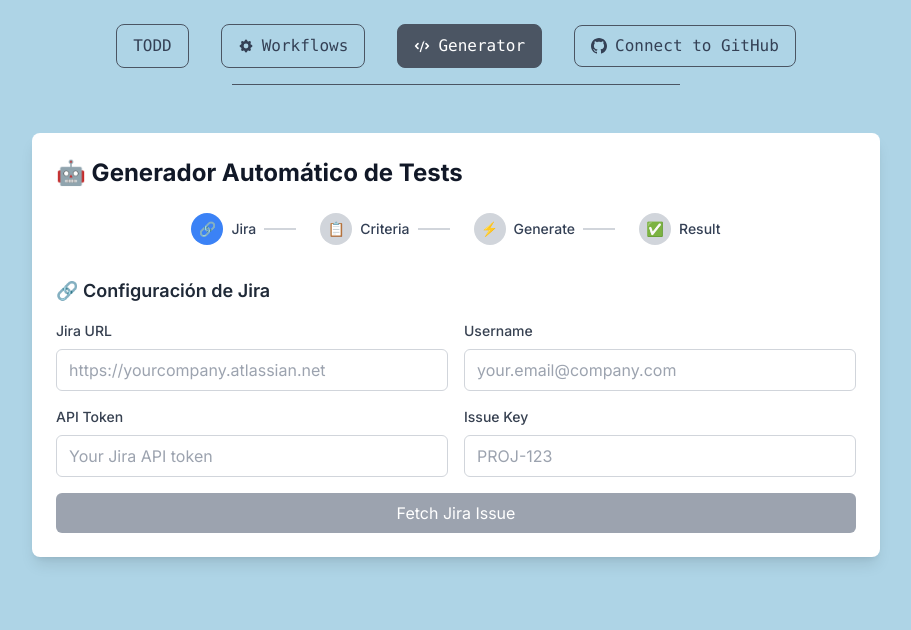
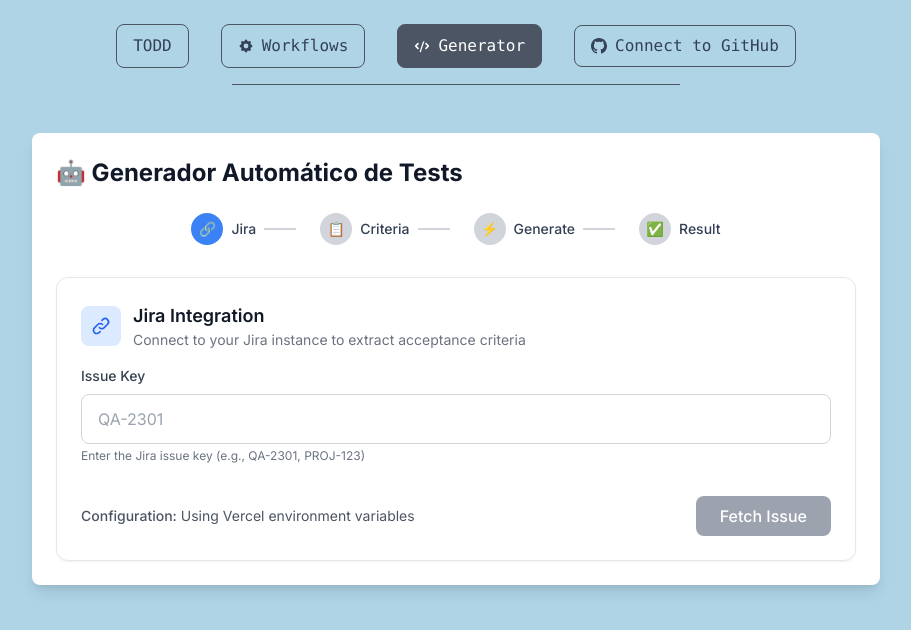
Before and after one commit to nelceb/todd-automation, a Next.js app: page / in a window 1280 px wide. Both pictures are taken after a click on the button "Generator". Shown: the top 630 px of the page, without its empty margins (184-1095 px from the left). Built offline with nearby package versions, Linux system fonts and the light colour scheme.

Commit message:
feat: Redesign Jira configuration with card-style UI and use environment variables

```diff
--- a/app/api/jira/route.ts
+++ b/app/api/jira/route.ts
@@ -31,12 +31,24 @@
 export async function POST(request: NextRequest) {
   try {
     const body = await request.json()
-    const { jiraUrl, username, apiToken, issueKey } = body
+    const { issueKey } = body
 
-    if (!jiraUrl || !username || !apiToken || !issueKey) {
+    if (!issueKey) {
       return NextResponse.json(
-        { error: 'Missing required fields: jiraUrl, username, apiToken, issueKey' },
+        { error: 'Missing required field: issueKey' },
         { status: 400 }
+      )
+    }
+
+    // Usar variables de entorno para configuración de Jira
+    const jiraUrl = process.env.JIRA_URL
+    const username = process.env.JIRA_USERNAME
+    const apiToken = process.env.JIRA_API_TOKEN
+
+    if (!jiraUrl || !username || !apiToken) {
+      return NextResponse.json(
+        { error: 'Jira configuration not found in environment variables' },
+        { status: 500 }
       )
     }
 
--- a/app/components/TestGenerator.tsx
+++ b/app/components/TestGenerator.tsx
@@ -25,9 +25,6 @@
 
 export default function TestGenerator() {
   const [jiraConfig, setJiraConfig] = useState({
-    jiraUrl: '',
-    username: '',
-    apiToken: '',
     issueKey: ''
   })
 
@@ -42,7 +39,7 @@
       const response = await fetch('/api/jira', {
         method: 'POST',
         headers: { 'Content-Type': 'application/json' },
-        body: JSON.stringify(jiraConfig)
+        body: JSON.stringify({ issueKey: jiraConfig.issueKey })
       })
 
       const data = await response.json()
@@ -132,52 +129,24 @@
           <motion.div
             initial={{ opacity: 0, x: -20 }}
             animate={{ opacity: 1, x: 0 }}
-            className="space-y-4"
+            className="space-y-6"
           >
-            <h3 className="text-lg font-semibold text-gray-800 mb-4">
-              🔗 Configuración de Jira
-            </h3>
-
-            <div className="grid grid-cols-1 md:grid-cols-2 gap-4">
+            {/* Card-style Jira Configuration */}
+            <div className="bg-white border border-gray-200 rounded-xl shadow-sm hover:shadow-md transition-shadow duration-200">
+              <div className="p-6">
+                <div className="flex items-center mb-4">
+                  <div className="w-10 h-10 bg-blue-100 rounded-lg flex items-center justify-center mr-3">
+                    <svg className="w-5 h-5 text-blue-600" fill="none" stroke="currentColor" viewBox="0 0 24 24">
+                      <path strokeLinecap="round" strokeLinejoin="round" strokeWidth={2} d="M13.828 10.172a4 4 0 00-5.656 0l-4 4a4 4 0 105.656 5.656l1.102-1.101m-.758-4.828a4 4 0 005.656 0l4-4a4 4 0 00-5.656-5.656l-1.1 1.1" />
+                    </svg>
+                  </div>
                   <div>
-                <label className="block text-sm font-medium text-gray-700 mb-2">
-                  Jira URL
-                </label>
-                <input
-                  type="url"
-                  value={jiraConfig.jiraUrl}
-                  onChange={(e) => setJiraConfig({...jiraConfig, jiraUrl: e.target.value})}
-                  placeholder="https://yourcompany.atlassian.net"
-                  className="w-full px-3 py-2 border border-gray-300 rounded-md focus:outline-none focus:ring-2 focus:ring-blue-500"
-                />
+                    <h3 className="text-lg font-semibold text-gray-900">Jira Integration</h3>
+                    <p className="text-sm text-gray-500">Connect to your Jira instance to extract acceptance criteria</p>
+                  </div>
                 </div>
 
-              <div>
-                <label className="block text-sm font-medium text-gray-700 mb-2">
-                  Username
-                </label>
-                <input
-                  type="text"
-                  value={jiraConfig.username}
-                  onChange={(e) => setJiraConfig({...jiraConfig, username: e.target.value})}
-                  placeholder="your.email@company.com"
-                  className="w-full px-3 py-2 border border-gray-300 rounded-md focus:outline-none focus:ring-2 focus:ring-blue-500"
-                />
-              </div>
-
-              <div>
-                <label className="block text-sm font-medium text-gray-700 mb-2">
-                  API Token
-                </label>
-                <input
-                  type="password"
-                  value={jiraConfig.apiToken}
-                  onChange={(e) => setJiraConfig({...jiraConfig, apiToken: e.target.value})}
-                  placeholder="Your Jira API token"
-                  className="w-full px-3 py-2 border border-gray-300 rounded-md focus:outline-none focus:ring-2 focus:ring-blue-500"
-                />
-              </div>
-
+                <div className="space-y-4">
                   <div>
                     <label className="block text-sm font-medium text-gray-700 mb-2">
                       Issue Key
@@ -186,19 +155,29 @@
                       type="text"
                       value={jiraConfig.issueKey}
                       onChange={(e) => setJiraConfig({...jiraConfig, issueKey: e.target.value})}
-                  placeholder="PROJ-123"
-                  className="w-full px-3 py-2 border border-gray-300 rounded-md focus:outline-none focus:ring-2 focus:ring-blue-500"
+                      placeholder="QA-2301"
+                      className="w-full px-4 py-3 border border-gray-300 rounded-lg focus:outline-none focus:ring-2 focus:ring-blue-500 focus:border-transparent"
                     />
+                    <p className="text-xs text-gray-500 mt-1">
+                      Enter the Jira issue key (e.g., QA-2301, PROJ-123)
+                    </p>
+                  </div>
+
+                  <div className="flex items-center justify-between pt-4">
+                    <div className="text-sm text-gray-600">
+                      <span className="font-medium">Configuration:</span> Using Vercel environment variables
+                    </div>
+                    <button
+                      onClick={fetchJiraIssue}
+                      disabled={loading || !jiraConfig.issueKey}
+                      className="bg-blue-600 text-white px-6 py-2 rounded-lg hover:bg-blue-700 disabled:bg-gray-400 disabled:cursor-not-allowed transition-colors duration-200 font-medium"
+                    >
+                      {loading ? 'Fetching...' : 'Fetch Issue'}
+                    </button>
                   </div>
                 </div>
-
-            <button
-              onClick={fetchJiraIssue}
-              disabled={loading || !jiraConfig.jiraUrl || !jiraConfig.username || !jiraConfig.apiToken || !jiraConfig.issueKey}
-              className="w-full bg-blue-500 text-white py-2 px-4 rounded-md hover:bg-blue-600 disabled:bg-gray-400 disabled:cursor-not-allowed"
-            >
-              {loading ? 'Fetching...' : 'Fetch Jira Issue'}
-            </button>
+              </div>
+            </div>
           </motion.div>
         )}
 
```
Lines whose indentation alone changed are shown as unchanged.
